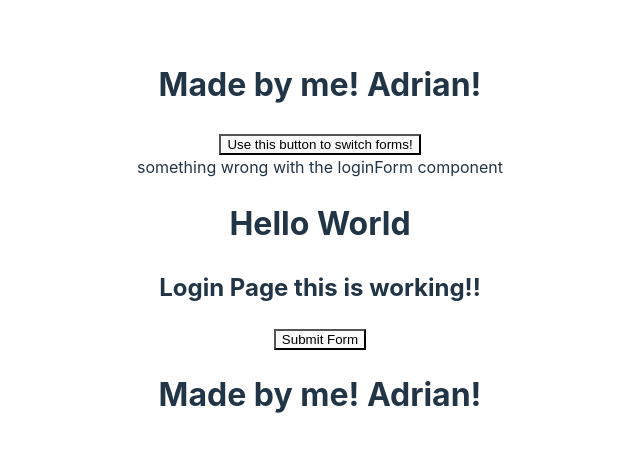
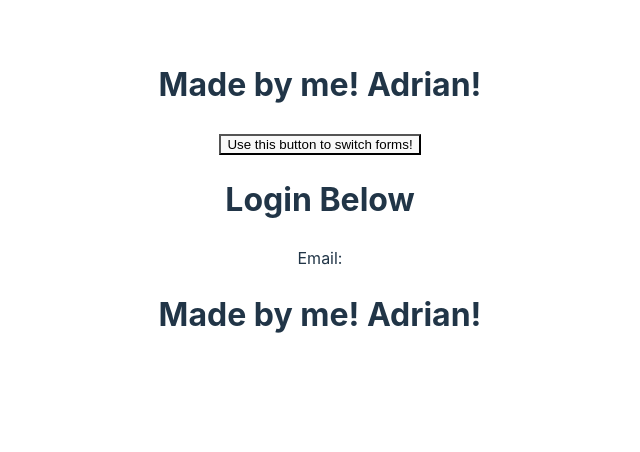
Before and after one commit to frausto98/culinaryConnections-React, a React (Vite) app in the folder client/: page /login-signup in a window 1280 px wide. Shown: the top 452 px of the page, without its empty margins (320-960 px from the left). Built offline with nearby package versions, Linux system fonts and the light colour scheme.

Commit message:
tried to start adding to my LoginForm, and i am running into the same 'Objects are not valid as a React Child found:Object Error' when i attempt to add an input element into my form. more research required again....

```diff
--- a/client/src/components/Login.jsx
+++ b/client/src/components/Login.jsx
@@ -44,8 +44,17 @@ const LoginForm = () => {
         <>
 
             <div className='form' id="loginForm">
-                <h1> Hello World </h1>
-                <h2> Login Page this is working!!</h2>
+                <div className="formHeader">
+                    <h1> Login Below </h1>
+                </div>
+                <div className="formInputs">
+                    <form>
+                        <label>
+                            Email:
+                            {/* <input>Enter Email Here</input> */}
+                        </label>
+                    </form>
+                </div>
             </div>
         </>
     );
--- a/client/src/pages/FormPage.jsx
+++ b/client/src/pages/FormPage.jsx
@@ -1,11 +1,5 @@
 import { useState } from 'react';
 import { Link } from 'react-router-dom';
-
-import Auth from '../utils/auth';
-import { useMutation } from '@apollo/client';
-
-import { SIGNUP } from '../utils/mutations';
-import { LOGIN } from '../utils/mutations';
 
 import SignupForm from '../components/SignUp';
 import LoginForm from '../components/Login'
@@ -24,6 +18,10 @@ const FormPage = () => {
             setActiveForm(signUpInfo)
         }
     }
+
+    //--------------------------
+    // will keep the commented code below - was a cool concept, may try it again on a later proj
+    //--------------------------
 
     // const [userFormData, setUserFormData] = useState({ username: '', email: '', password: '' });
 
@@ -90,24 +88,13 @@ const FormPage = () => {
             <div className="formBody">
                 {activeForm ? (
                     <>
-                    <input ></input>
-                    <span>something wrong with the signupForm component</span>
                     <SignupForm/>
                     </>
                 ) : (
                     <>
-                    <span>something wrong with the loginForm component</span>
                     <LoginForm/>
                     </>
                 )}
-            </div>
-            <div className="formSubmitt">
-                <button className="button formBtn" >Submit Form</button>
-                {/* {error && (
-                    <div className="col-12 my-3 bg-danger text-white p-3">
-                        Something went wrong...
-                    </div>
-                )} */}
             </div>
         </div>
 
```
